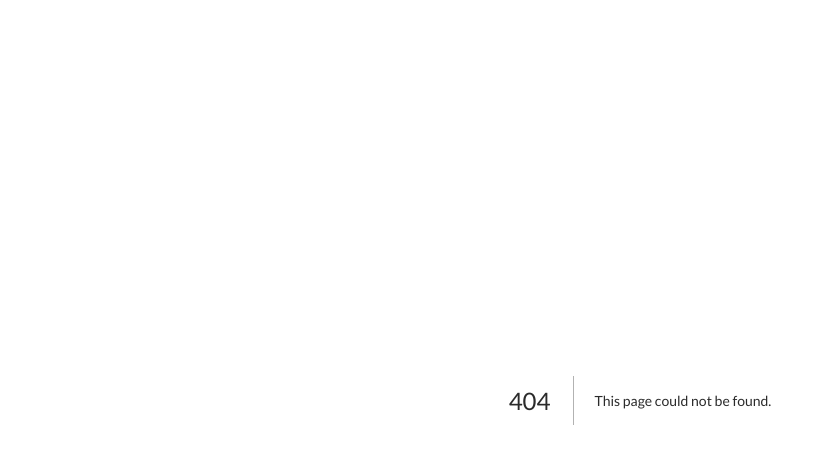
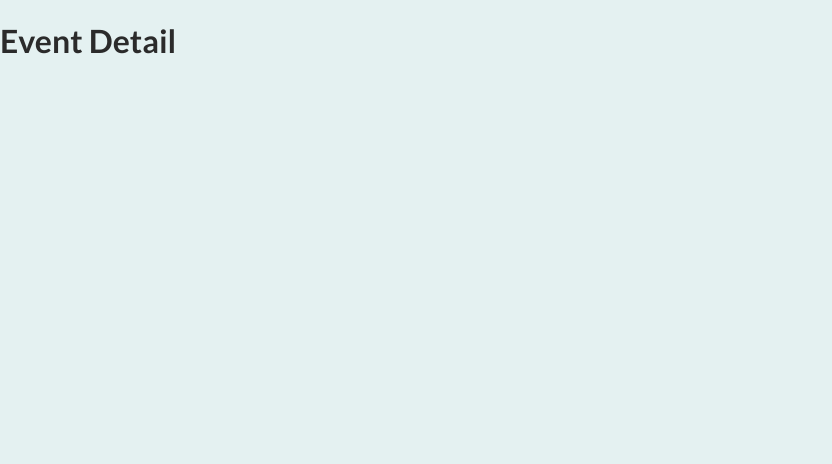
Before and after one commit to GenaPlem/next_js_events_app, a Next.js app: page /events/1 in a window 1280 px wide. Before the commit this address had no page. Shown: the top 464 px of the page, without its empty margins (0-832 px from the left). Built offline with nearby package versions, Linux system fonts and the light colour scheme.

Commit message:
Add Event detail page

```diff
--- /dev/null
+++ b/pages/events/[eventId].js
@@ -0,0 +1,7 @@
+export default function EventDetailPage() {
+  return (
+    <div>
+      <h1>Event Detail</h1>
+    </div>
+  );
+}
```
